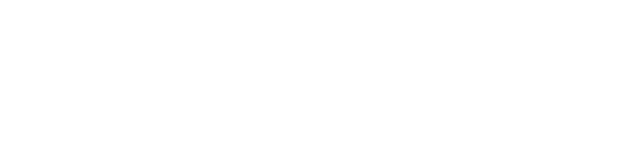
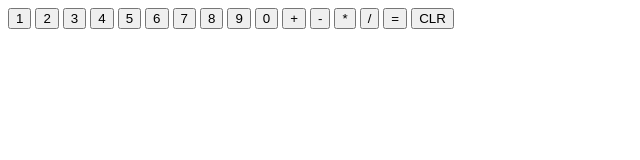
Before and after one commit to mrkgbr/calculator, a plain HTML site: page index.html in a window 1280 px wide. Shown: the whole page, without its empty margins (0-640 px from the left). Drawn offline with Linux system fonts and the light colour scheme.

Commit message:
Added button for each digit and functions

```diff
--- a/index.html
+++ b/index.html
@@ -10,6 +10,28 @@
     <title>Calculator</title>
   </head>
   <body>
+    <div id="calc-body">
+      <div id="calc-screen">
+        <div id="calc-buttons">
+          <button>1</button>
+          <button>2</button>
+          <button>3</button>
+          <button>4</button>
+          <button>5</button>
+          <button>6</button>
+          <button>7</button>
+          <button>8</button>
+          <button>9</button>
+          <button>0</button>
+          <button>+</button>
+          <button>-</button>
+          <button>*</button>
+          <button>/</button>
+          <button>=</button>
+          <button>CLR</button>
+        </div>
+      </div>
+    </div>
     <script src="app.js"></script>
   </body>
 </html>
```
